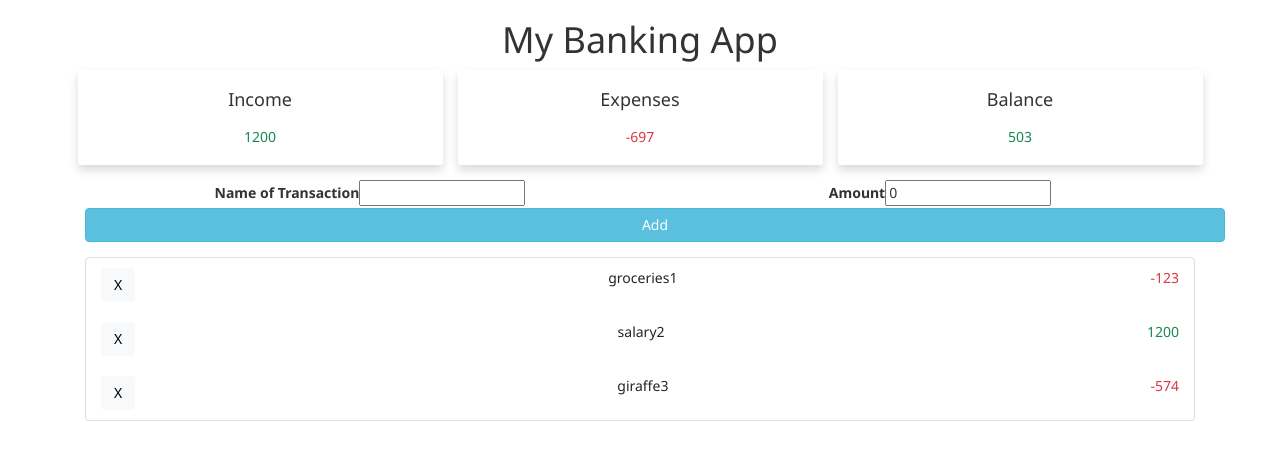
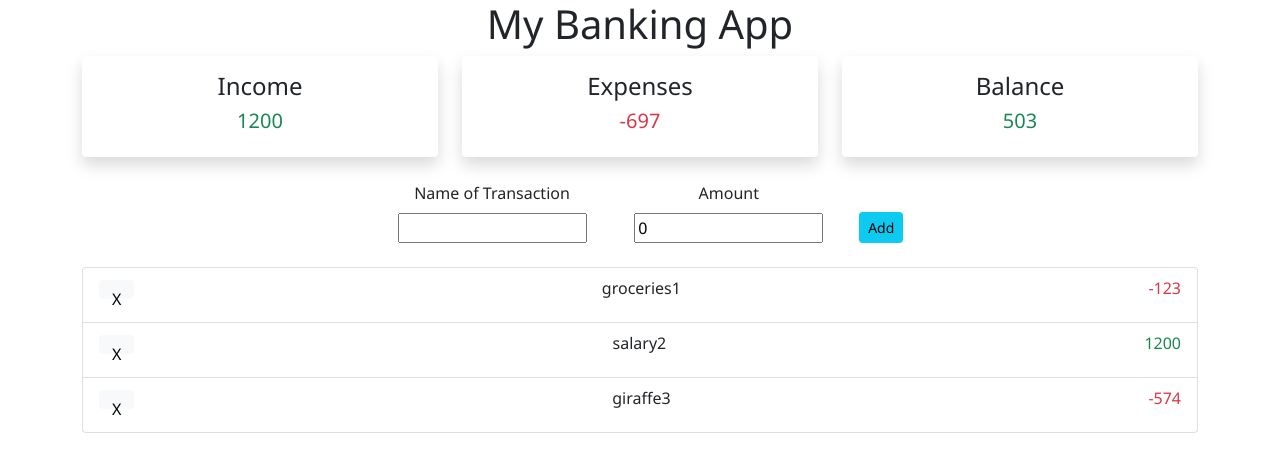
Before and after one commit to crwainstock/ReactBankingApp, a React (Create React App) app: page / in a window 1280 px wide. Shown: the top 472 px of the page. Built offline with nearby package versions, Linux system fonts and the light colour scheme.

Commit message:
polished form component styling

```diff
--- a/src/App.css
+++ b/src/App.css
@@ -1,8 +1,10 @@
 @import url("https://fonts.googleapis.com/css2?family=Noto+Sans:wght@300;400;700&display=swap");
-@import url("https://cdn.jsdelivr.net/npm/bootstrap@3.3.7/dist/css/bootstrap.min.css");
-/* Import Bootstrap CDN */
 
 .App {
   text-align: center;
   font-family: "Noto Sans", sans-serif;
 }
+
+.btn {
+  height: 50%;
+}
--- a/src/Components/Form.js
+++ b/src/Components/Form.js
@@ -18,9 +18,9 @@ function Form({ onAdd, searchTerm, setNewSearchTerm, setItems }) {
   }
 
   return (
-    <div className="container">
-      <div className="row">
-        <div id="nameInput" className="col">
+    <div className="container d-flex justify-content-center">
+      <div className="row d-flex justify-content-center">
+        <div id="nameInput" className="col-4">
           <label forHTML="name" className="form-label">
             Name of Transaction
           </label>
@@ -31,7 +31,7 @@ function Form({ onAdd, searchTerm, setNewSearchTerm, setItems }) {
             onChange={handleChange}
           />
         </div>
-        <div id="amountInput" className="col">
+        <div id="amountInput" className="col-4">
           <label forHTML="amount" className="form-label">
             Amount
           </label>
@@ -42,9 +42,14 @@ function Form({ onAdd, searchTerm, setNewSearchTerm, setItems }) {
             onChange={handleChange}
           />
         </div>
-        <button onClick={() => onAdd(newItem)} className="btn btn-info">
-          Add
-        </button>
+        <div className="col-1 mt-auto">
+          <button
+            onClick={() => onAdd(newItem)}
+            className="btn btn-info btn-sm "
+          >
+            Add
+          </button>
+        </div>
       </div>
     </div>
   );
```
